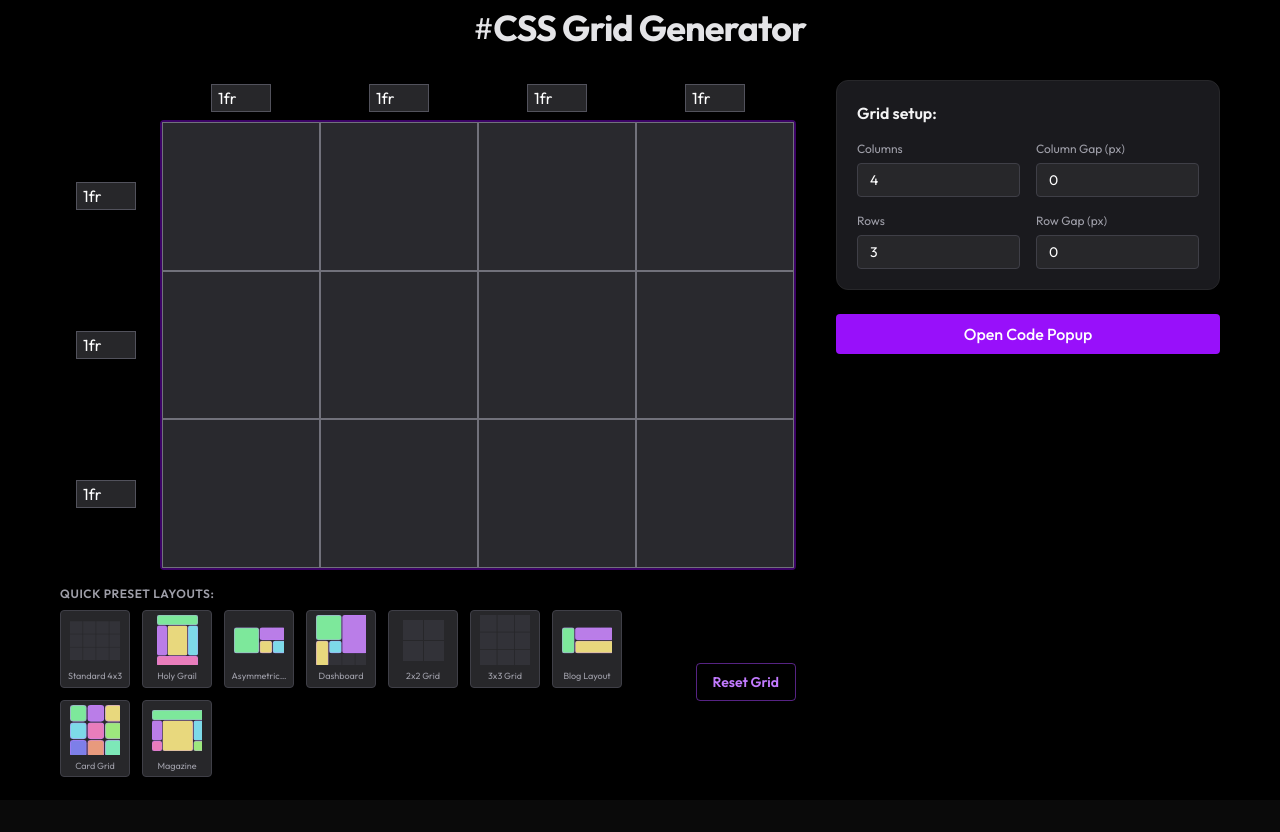
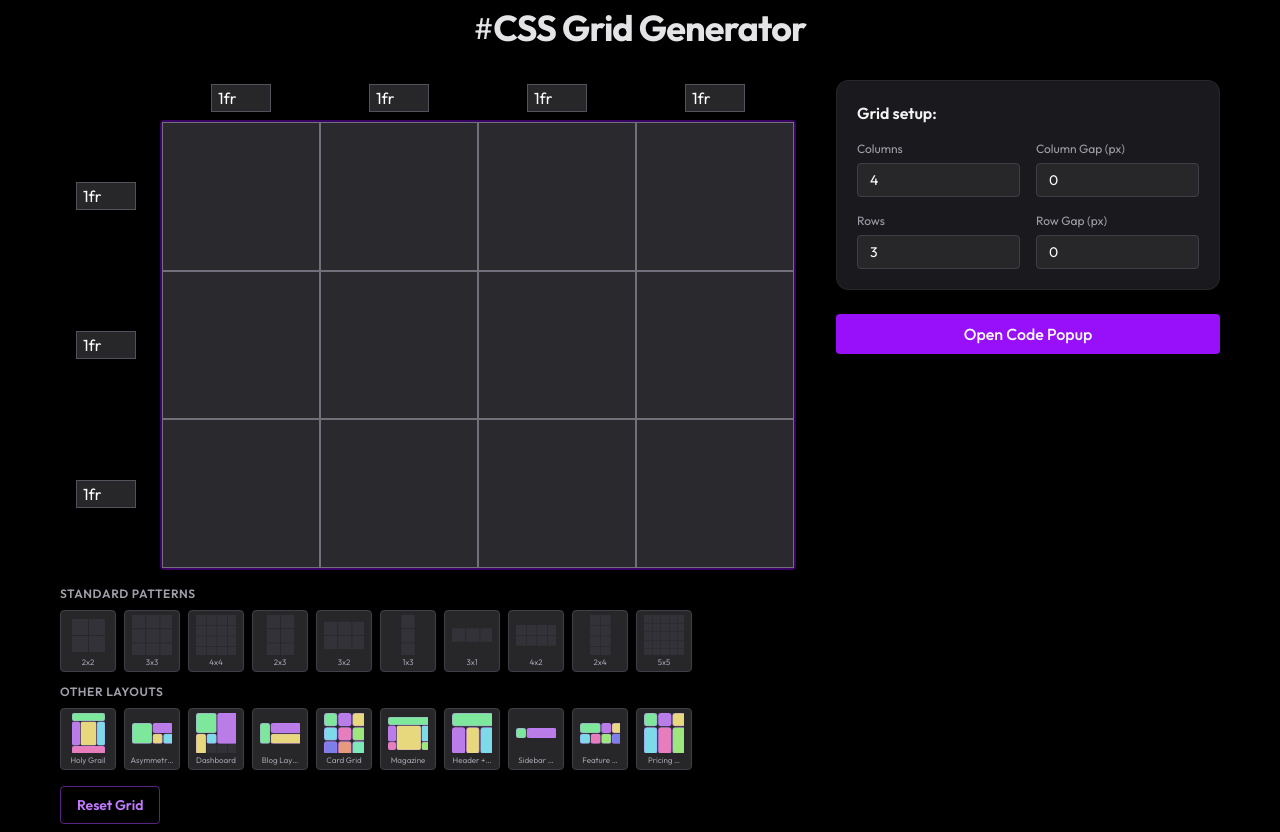
Before and after one commit to byllzz/gridzzly, a React (Vite) app: page / in a window 1280 px wide. Before the commit the page ends 800 px from the top, so only its background shows below. Built offline with nearby package versions, Linux system fonts and the light colour scheme.

Commit message:
feat: separate template data into standard and other groups with 40x40 preview buttons, resetGrid now restores all default grid dimensions, gaps, and sizes

```diff
--- a/src/components/TemplatePresets.jsx
+++ b/src/components/TemplatePresets.jsx
@@ -1,153 +1,41 @@
 // components/TemplatePresets.jsx
-import React from 'react';
+import { standardPatterns, otherPatterns } from '../data/templates';
 
-const templates = [
-  {
-    name: 'Standard 4x3',
-    cols: 4,
-    rows: 3,
-    colSizes: ['1fr', '1fr', '1fr', '1fr'],
-    rowSizes: ['1fr', '1fr', '1fr'],
-    items: [],
-  },
-  {
-    name: 'Holy Grail',
-    cols: 3,
-    rows: 3,
-    colSizes: ['1fr', '2fr', '1fr'],
-    rowSizes: ['1fr', '3fr', '1fr'],
-    items: [
-      { id: 1, rStart: 1, cStart: 1, rEnd: 2, cEnd: 4 }, // header
-      { id: 2, rStart: 2, cStart: 1, rEnd: 3, cEnd: 2 }, // left
-      { id: 3, rStart: 2, cStart: 2, rEnd: 3, cEnd: 3 }, // main
-      { id: 4, rStart: 2, cStart: 3, rEnd: 3, cEnd: 4 }, // right
-      { id: 5, rStart: 3, cStart: 1, rEnd: 4, cEnd: 4 }, // footer
-    ],
-  },
-  {
-    name: 'Asymmetric Split',
-    cols: 3,
-    rows: 2,
-    colSizes: ['2fr', '1fr', '1fr'],
-    rowSizes: ['1fr', '1fr'],
-    items: [
-      { id: 1, rStart: 1, cStart: 1, rEnd: 3, cEnd: 2 },
-      { id: 2, rStart: 1, cStart: 2, rEnd: 2, cEnd: 4 },
-      { id: 3, rStart: 2, cStart: 2, rEnd: 3, cEnd: 3 },
-      { id: 4, rStart: 2, cStart: 3, rEnd: 3, cEnd: 4 },
-    ],
-  },
-  {
-    name: 'Dashboard',
-    cols: 4,
-    rows: 3,
-    colSizes: ['1fr', '1fr', '1fr', '1fr'],
-    rowSizes: ['2fr', '1fr', '1fr'],
-    items: [
-      { id: 1, rStart: 1, cStart: 1, rEnd: 2, cEnd: 3 },
-      { id: 2, rStart: 1, cStart: 3, rEnd: 3, cEnd: 5 },
-      { id: 3, rStart: 2, cStart: 1, rEnd: 4, cEnd: 2 },
-      { id: 4, rStart: 2, cStart: 2, rEnd: 3, cEnd: 3 },
-    ],
-  },
-  {
-    name: '2x2 Grid',
-    cols: 2,
-    rows: 2,
-    colSizes: ['1fr', '1fr'],
-    rowSizes: ['1fr', '1fr'],
-    items: [],
-  },
-  {
-    name: '3x3 Grid',
-    cols: 3,
-    rows: 3,
-    colSizes: ['1fr', '1fr', '1fr'],
-    rowSizes: ['1fr', '1fr', '1fr'],
-    items: [],
-  },
-  {
-    name: 'Blog Layout',
-    cols: 3,
-    rows: 2,
-    colSizes: ['1fr', '2fr', '1fr'],
-    rowSizes: ['1fr', '1fr'],
-    items: [
-      { id: 1, rStart: 1, cStart: 1, rEnd: 3, cEnd: 2 }, // sidebar left
-      { id: 2, rStart: 1, cStart: 2, rEnd: 2, cEnd: 4 }, // content top
-      { id: 3, rStart: 2, cStart: 2, rEnd: 3, cEnd: 4 }, // content bottom
-    ],
-  },
-  {
-    name: 'Card Grid',
-    cols: 3,
-    rows: 3,
-    colSizes: ['1fr', '1fr', '1fr'],
-    rowSizes: ['1fr', '1fr', '1fr'],
-    items: [
-      { id: 1, rStart: 1, cStart: 1, rEnd: 2, cEnd: 2 },
-      { id: 2, rStart: 1, cStart: 2, rEnd: 2, cEnd: 3 },
-      { id: 3, rStart: 1, cStart: 3, rEnd: 2, cEnd: 4 },
-      { id: 4, rStart: 2, cStart: 1, rEnd: 3, cEnd: 2 },
-      { id: 5, rStart: 2, cStart: 2, rEnd: 3, cEnd: 3 },
-      { id: 6, rStart: 2, cStart: 3, rEnd: 3, cEnd: 4 },
-      { id: 7, rStart: 3, cStart: 1, rEnd: 4, cEnd: 2 },
-      { id: 8, rStart: 3, cStart: 2, rEnd: 4, cEnd: 3 },
-      { id: 9, rStart: 3, cStart: 3, rEnd: 4, cEnd: 4 },
-    ],
-  },
-  {
-    name: 'Magazine',
-    cols: 4,
-    rows: 3,
-    colSizes: ['1fr', '1fr', '2fr', '1fr'],
-    rowSizes: ['1fr', '2fr', '1fr'],
-    items: [
-      { id: 1, rStart: 1, cStart: 1, rEnd: 2, cEnd: 5 }, // top banner
-      { id: 2, rStart: 2, cStart: 1, rEnd: 3, cEnd: 2 }, // left
-      { id: 3, rStart: 2, cStart: 2, rEnd: 4, cEnd: 4 }, // big central
-      { id: 4, rStart: 2, cStart: 4, rEnd: 3, cEnd: 5 }, // right top
-      { id: 5, rStart: 3, cStart: 1, rEnd: 4, cEnd: 2 }, // left bottom
-      { id: 6, rStart: 3, cStart: 4, rEnd: 4, cEnd: 5 }, // right bottom
-    ],
-  },
-];
-
-// Helper to compute scaling factor to fit preview into 50px box
+// Helper to compute scaling factor to fit preview into 40px box
 const getScale = (colSizes, rowSizes) => {
-  const baseUnit = 20; // 1fr = 20px in preview
+  const baseUnit = 16; // 1fr = 16px in preview (to fit more items)
   const totalWidth = colSizes.reduce((sum, size) => {
     if (size === '1fr') return sum + baseUnit;
     if (size.endsWith('fr')) return sum + parseFloat(size) * baseUnit;
-    return sum + Math.min(parseInt(size) || baseUnit, 50);
+    return sum + Math.min(parseInt(size) || baseUnit, 40);
   }, 0);
   const totalHeight = rowSizes.reduce((sum, size) => {
     if (size === '1fr') return sum + baseUnit;
     if (size.endsWith('fr')) return sum + parseFloat(size) * baseUnit;
-    return sum + Math.min(parseInt(size) || baseUnit, 50);
+    return sum + Math.min(parseInt(size) || baseUnit, 40);
   }, 0);
-  const scale = Math.min(50 / totalWidth, 50 / totalHeight, 1);
+  const scale = Math.min(40 / totalWidth, 40 / totalHeight, 1);
   return { scale, totalWidth, totalHeight };
 };
 
 const MiniGridPreview = ({ cols, rows, colSizes, rowSizes, items }) => {
   const { scale, totalWidth, totalHeight } = getScale(colSizes, rowSizes);
-  const baseUnit = 20;
+  const baseUnit = 16;
   const pxColSizes = colSizes.map(size => {
     if (size === '1fr') return `${baseUnit}px`;
     if (size.endsWith('fr')) return `${parseFloat(size) * baseUnit}px`;
-    return `${Math.min(parseInt(size) || baseUnit, 50)}px`;
+    return `${Math.min(parseInt(size) || baseUnit, 40)}px`;
   });
   const pxRowSizes = rowSizes.map(size => {
     if (size === '1fr') return `${baseUnit}px`;
     if (size.endsWith('fr')) return `${parseFloat(size) * baseUnit}px`;
-    return `${Math.min(parseInt(size) || baseUnit, 50)}px`;
+    return `${Math.min(parseInt(size) || baseUnit, 40)}px`;
   });
 
   return (
     <div
       className="relative flex items-center justify-center overflow-hidden"
-      style={{ width: '50px', height: '50px' }}
+      style={{ width: '40px', height: '40px' }}
     >
       <div
         style={{
@@ -186,19 +74,15 @@ const MiniGridPreview = ({ cols, rows, colSizes, rowSizes, items }) => {
   );
 };
 
-export const TemplatePresets = ({ onApplyTemplate, onReset }) => {
-  return (
-    <div className="flex flex-col md:flex-row justify-between items-start md:items-center gap-4">
+const TemplateGroup = ({ title, templates, onApplyTemplate }) => (
   <div className="flex flex-col gap-2">
-        <span className="text-xs font-semibold text-zinc-400 uppercase tracking-wider">
-          Quick Preset Layouts:
-        </span>
-        <div className="flex flex-wrap gap-3">
+    <span className="text-xs font-semibold text-zinc-400 uppercase tracking-wider">{title}</span>
+    <div className="flex flex-wrap gap-2">
       {templates.map((tpl, idx) => (
         <button
-              key={`template-${idx}`}
+          key={`${title}-${idx}`}
           onClick={() => onApplyTemplate(tpl)}
-              className="group relative bg-zinc-800 hover:bg-zinc-700 border border-zinc-700 rounded p-1 transition-all duration-200 flex flex-col items-center gap-1 w-[70px]"
+          className="group relative bg-zinc-800 hover:bg-zinc-700 border border-zinc-700 rounded p-1 transition-all duration-200 flex flex-col items-center gap-0.5 w-[56px]"
           title={tpl.name}
         >
           <MiniGridPreview
@@ -208,16 +92,33 @@ export const TemplatePresets = ({ onApplyTemplate, onReset }) => {
             rowSizes={tpl.rowSizes}
             items={tpl.items}
           />
-              <span className="text-[9px] text-zinc-400 group-hover:text-zinc-200 truncate w-full text-center">
-                {tpl.name.length > 12 ? tpl.name.slice(0, 10) + '…' : tpl.name}
+          <span className="text-[8px] text-zinc-400 group-hover:text-zinc-200 truncate w-full text-center leading-tight">
+            {tpl.name.length > 10 ? tpl.name.slice(0, 8) + '…' : tpl.name}
           </span>
         </button>
       ))}
     </div>
   </div>
+);
+
+export const TemplatePresets = ({ onApplyTemplate, onReset }) => {
+  return (
+    <div className="flex flex-col gap-4">
+      <div className="flex flex-col gap-3">
+        <TemplateGroup
+          title="Standard Patterns"
+          templates={standardPatterns}
+          onApplyTemplate={onApplyTemplate}
+        />
+        <TemplateGroup
+          title="Other Layouts"
+          templates={otherPatterns}
+          onApplyTemplate={onApplyTemplate}
+        />
+      </div>
       <button
         onClick={onReset}
-        className="border border-purple-500/50 hover:bg-purple-500/10 text-purple-400 px-4 py-2 text-sm font-semibold rounded transition whitespace-nowrap"
+        className="border border-purple-500/50 hover:bg-purple-500/10 text-purple-400 px-4 py-2 text-sm font-semibold rounded transition self-start"
       >
         Reset Grid
       </button>
--- /dev/null
+++ b/src/data/templates.js
@@ -0,0 +1,208 @@
+// data/templates.js
+
+// Standard patterns (no items, just grid structure)
+export const standardPatterns = [
+  { name: '2x2', cols: 2, rows: 2, colSizes: ['1fr', '1fr'], rowSizes: ['1fr', '1fr'], items: [] },
+  {
+    name: '3x3',
+    cols: 3,
+    rows: 3,
+    colSizes: ['1fr', '1fr', '1fr'],
+    rowSizes: ['1fr', '1fr', '1fr'],
+    items: [],
+  },
+  {
+    name: '4x4',
+    cols: 4,
+    rows: 4,
+    colSizes: ['1fr', '1fr', '1fr', '1fr'],
+    rowSizes: ['1fr', '1fr', '1fr', '1fr'],
+    items: [],
+  },
+  {
+    name: '2x3',
+    cols: 2,
+    rows: 3,
+    colSizes: ['1fr', '1fr'],
+    rowSizes: ['1fr', '1fr', '1fr'],
+    items: [],
+  },
+  {
+    name: '3x2',
+    cols: 3,
+    rows: 2,
+    colSizes: ['1fr', '1fr', '1fr'],
+    rowSizes: ['1fr', '1fr'],
+    items: [],
+  },
+  { name: '1x3', cols: 1, rows: 3, colSizes: ['1fr'], rowSizes: ['1fr', '1fr', '1fr'], items: [] },
+  { name: '3x1', cols: 3, rows: 1, colSizes: ['1fr', '1fr', '1fr'], rowSizes: ['1fr'], items: [] },
+  {
+    name: '4x2',
+    cols: 4,
+    rows: 2,
+    colSizes: ['1fr', '1fr', '1fr', '1fr'],
+    rowSizes: ['1fr', '1fr'],
+    items: [],
+  },
+  {
+    name: '2x4',
+    cols: 2,
+    rows: 4,
+    colSizes: ['1fr', '1fr'],
+    rowSizes: ['1fr', '1fr', '1fr', '1fr'],
+    items: [],
+  },
+  {
+    name: '5x5',
+    cols: 5,
+    rows: 5,
+    colSizes: Array(5).fill('1fr'),
+    rowSizes: Array(5).fill('1fr'),
+    items: [],
+  },
+];
+
+// Other patterns (complex layouts with items)
+export const otherPatterns = [
+  {
+    name: 'Holy Grail',
+    cols: 3,
+    rows: 3,
+    colSizes: ['1fr', '2fr', '1fr'],
+    rowSizes: ['1fr', '3fr', '1fr'],
+    items: [
+      { id: 1, rStart: 1, cStart: 1, rEnd: 2, cEnd: 4 },
+      { id: 2, rStart: 2, cStart: 1, rEnd: 3, cEnd: 2 },
+      { id: 3, rStart: 2, cStart: 2, rEnd: 3, cEnd: 3 },
+      { id: 4, rStart: 2, cStart: 3, rEnd: 3, cEnd: 4 },
+      { id: 5, rStart: 3, cStart: 1, rEnd: 4, cEnd: 4 },
+    ],
+  },
+  {
+    name: 'Asymmetric Split',
+    cols: 3,
+    rows: 2,
+    colSizes: ['2fr', '1fr', '1fr'],
+    rowSizes: ['1fr', '1fr'],
+    items: [
+      { id: 1, rStart: 1, cStart: 1, rEnd: 3, cEnd: 2 },
+      { id: 2, rStart: 1, cStart: 2, rEnd: 2, cEnd: 4 },
+      { id: 3, rStart: 2, cStart: 2, rEnd: 3, cEnd: 3 },
+      { id: 4, rStart: 2, cStart: 3, rEnd: 3, cEnd: 4 },
+    ],
+  },
+  {
+    name: 'Dashboard',
+    cols: 4,
+    rows: 3,
+    colSizes: ['1fr', '1fr', '1fr', '1fr'],
+    rowSizes: ['2fr', '1fr', '1fr'],
+    items: [
+      { id: 1, rStart: 1, cStart: 1, rEnd: 2, cEnd: 3 },
+      { id: 2, rStart: 1, cStart: 3, rEnd: 3, cEnd: 5 },
+      { id: 3, rStart: 2, cStart: 1, rEnd: 4, cEnd: 2 },
+      { id: 4, rStart: 2, cStart: 2, rEnd: 3, cEnd: 3 },
+    ],
+  },
+  {
+    name: 'Blog Layout',
+    cols: 3,
+    rows: 2,
+    colSizes: ['1fr', '2fr', '1fr'],
+    rowSizes: ['1fr', '1fr'],
+    items: [
+      { id: 1, rStart: 1, cStart: 1, rEnd: 3, cEnd: 2 },
+      { id: 2, rStart: 1, cStart: 2, rEnd: 2, cEnd: 4 },
+      { id: 3, rStart: 2, cStart: 2, rEnd: 3, cEnd: 4 },
+    ],
+  },
+  {
+    name: 'Card Grid',
+    cols: 3,
+    rows: 3,
+    colSizes: ['1fr', '1fr', '1fr'],
+    rowSizes: ['1fr', '1fr', '1fr'],
+    items: [
+      { id: 1, rStart: 1, cStart: 1, rEnd: 2, cEnd: 2 },
+      { id: 2, rStart: 1, cStart: 2, rEnd: 2, cEnd: 3 },
+      { id: 3, rStart: 1, cStart: 3, rEnd: 2, cEnd: 4 },
+      { id: 4, rStart: 2, cStart: 1, rEnd: 3, cEnd: 2 },
+      { id: 5, rStart: 2, cStart: 2, rEnd: 3, cEnd: 3 },
+      { id: 6, rStart: 2, cStart: 3, rEnd: 3, cEnd: 4 },
+      { id: 7, rStart: 3, cStart: 1, rEnd: 4, cEnd: 2 },
+      { id: 8, rStart: 3, cStart: 2, rEnd: 4, cEnd: 3 },
+      { id: 9, rStart: 3, cStart: 3, rEnd: 4, cEnd: 4 },
+    ],
+  },
+  {
+    name: 'Magazine',
+    cols: 4,
+    rows: 3,
+    colSizes: ['1fr', '1fr', '2fr', '1fr'],
+    rowSizes: ['1fr', '2fr', '1fr'],
+    items: [
+      { id: 1, rStart: 1, cStart: 1, rEnd: 2, cEnd: 5 },
+      { id: 2, rStart: 2, cStart: 1, rEnd: 3, cEnd: 2 },
+      { id: 3, rStart: 2, cStart: 2, rEnd: 4, cEnd: 4 },
+      { id: 4, rStart: 2, cStart: 4, rEnd: 3, cEnd: 5 },
+      { id: 5, rStart: 3, cStart: 1, rEnd: 4, cEnd: 2 },
+      { id: 6, rStart: 3, cStart: 4, rEnd: 4, cEnd: 5 },
+    ],
+  },
+  {
+    name: 'Header + 3 Cols',
+    cols: 3,
+    rows: 2,
+    colSizes: ['1fr', '1fr', '1fr'],
+    rowSizes: ['1fr', '2fr'],
+    items: [
+      { id: 1, rStart: 1, cStart: 1, rEnd: 2, cEnd: 4 }, // header
+      { id: 2, rStart: 2, cStart: 1, rEnd: 3, cEnd: 2 }, // left
+      { id: 3, rStart: 2, cStart: 2, rEnd: 3, cEnd: 3 }, // center
+      { id: 4, rStart: 2, cStart: 3, rEnd: 3, cEnd: 4 }, // right
+    ],
+  },
+  {
+    name: 'Sidebar + Main',
+    cols: 2,
+    rows: 1,
+    colSizes: ['1fr', '3fr'],
+    rowSizes: ['1fr'],
+    items: [
+      { id: 1, rStart: 1, cStart: 1, rEnd: 2, cEnd: 2 }, // sidebar
+      { id: 2, rStart: 1, cStart: 2, rEnd: 2, cEnd: 3 }, // main
+    ],
+  },
+  {
+    name: 'Feature Grid',
+    cols: 4,
+    rows: 2,
+    colSizes: ['1fr', '1fr', '1fr', '1fr'],
+    rowSizes: ['1fr', '1fr'],
+    items: [
+      { id: 1, rStart: 1, cStart: 1, rEnd: 2, cEnd: 3 }, // featured
+      { id: 2, rStart: 1, cStart: 3, rEnd: 2, cEnd: 4 }, // small
+      { id: 3, rStart: 1, cStart: 4, rEnd: 2, cEnd: 5 }, // small
+      { id: 4, rStart: 2, cStart: 1, rEnd: 3, cEnd: 2 }, // small
+      { id: 5, rStart: 2, cStart: 2, rEnd: 3, cEnd: 3 }, // small
+      { id: 6, rStart: 2, cStart: 3, rEnd: 3, cEnd: 4 }, // small
+      { id: 7, rStart: 2, cStart: 4, rEnd: 3, cEnd: 5 }, // small
+    ],
+  },
+  {
+    name: 'Pricing Table',
+    cols: 3,
+    rows: 2,
+    colSizes: ['1fr', '1fr', '1fr'],
+    rowSizes: ['1fr', '2fr'],
+    items: [
+      { id: 1, rStart: 1, cStart: 1, rEnd: 2, cEnd: 2 }, // header 1
+      { id: 2, rStart: 1, cStart: 2, rEnd: 2, cEnd: 3 }, // header 2
+      { id: 3, rStart: 1, cStart: 3, rEnd: 2, cEnd: 4 }, // header 3
+      { id: 4, rStart: 2, cStart: 1, rEnd: 3, cEnd: 2 }, // price 1
+      { id: 5, rStart: 2, cStart: 2, rEnd: 3, cEnd: 3 }, // price 2
+      { id: 6, rStart: 2, cStart: 3, rEnd: 3, cEnd: 4 }, // price 3
+    ],
+  },
+];
--- a/src/hooks/useGridGenerator.js
+++ b/src/hooks/useGridGenerator.js
@@ -139,11 +139,16 @@ export const useGridGenerator = () => {
     setItems(items.filter(item => item.id !== id));
   };
 
+  // hooks/useGridGenerator.js (excerpt)
   const resetGrid = () => {
     setItems([]);
     setItemCounter(1);
-    setColSizes(Array(numCols).fill('1fr'));
-    setRowSizes(Array(numRows).fill('1fr'));
+    setNumCols(4);
+    setNumRows(3);
+    setColGap(0);
+    setRowGap(0);
+    setColSizes(Array(4).fill('1fr'));
+    setRowSizes(Array(3).fill('1fr'));
   };
 
   const applyTemplate = tpl => {
```
Lines whose indentation alone changed are shown as unchanged.
